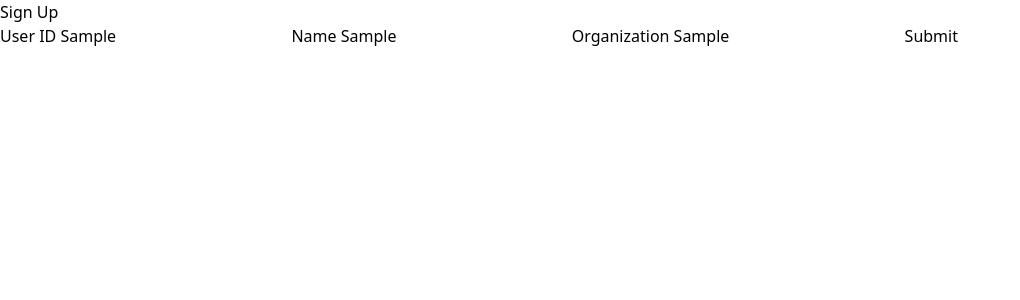
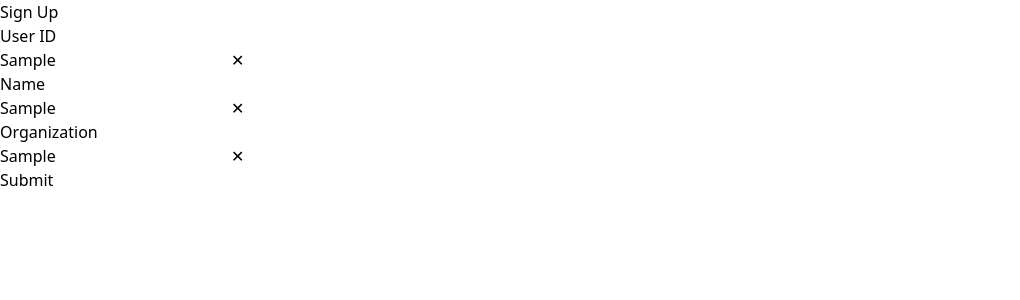
Before and after one commit to syoungee/frontend-reqruiting, a Vue app: page / in a window 1280 px wide. Both pictures are taken after typing "Sample", "Sample", "Sample" into the empty fields and a click on the button "Submit". Shown: the top 300 px of the page, without its empty margins (0-1020 px from the left). Built offline with nearby package versions, Linux system fonts and the light colour scheme.

Commit message:
InputText 클리어 버튼 추가

```diff
--- a/src/components/InputText.vue
+++ b/src/components/InputText.vue
@@ -4,16 +4,31 @@ type InputTextProps = {
 };
 const model = defineModel<string>();
 defineProps<InputTextProps>();
+
+const clearInput = () => {
+  model.value = '';
+};
 </script>
 
 <template>
-  <label class="flex flex-col gap-4">
+  <label class="flex flex-col gap-4 relative">
     {{ label }}
-    <input
-      class="border-gray-400 border rounded-md h-10 px-4 hover:border-blue-400 invalid:border-red-500 focus:border-green-400 focus:outline-none"
-      type="text"
-      autocomplete="off"
-      v-model="model"
-    />
+    <div class="relative w-full">
+      <input
+        class="w-full border-gray-400 border rounded-md h-10 px-4 pr-10 hover:border-blue-400 invalid:border-red-500 focus:border-green-400 focus:outline-none"
+        type="text"
+        autocomplete="off"
+        v-model="model"
+      />
+      <!-- Clear button -->
+      <button
+        v-if="model"
+        @click="clearInput"
+        type="button"
+        class="absolute right-2 top-1/2 transform -translate-y-1/2 text-gray-400 hover:text-gray-600 focus:outline-none"
+      >
+        ✕
+      </button>
+    </div>
   </label>
 </template>
```
